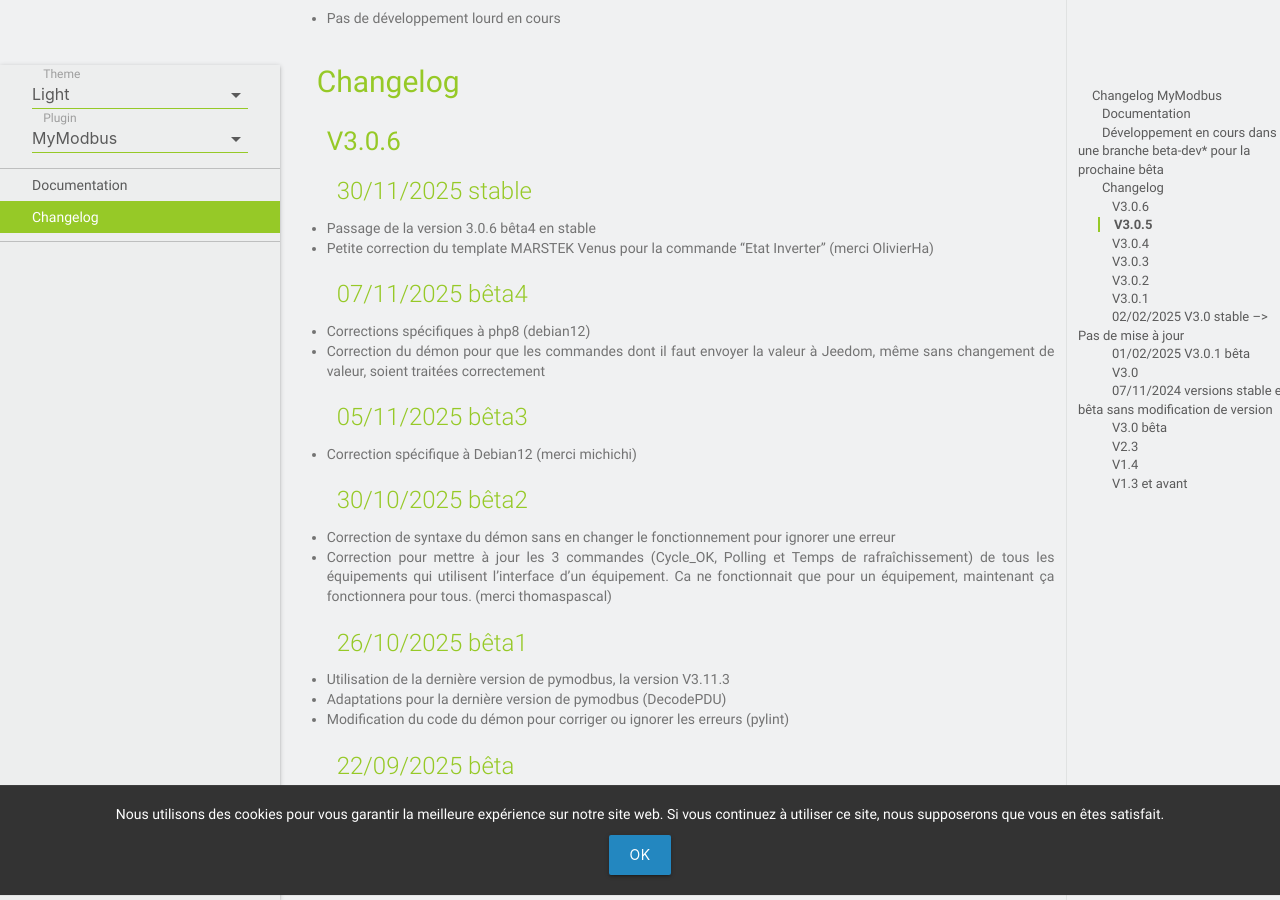
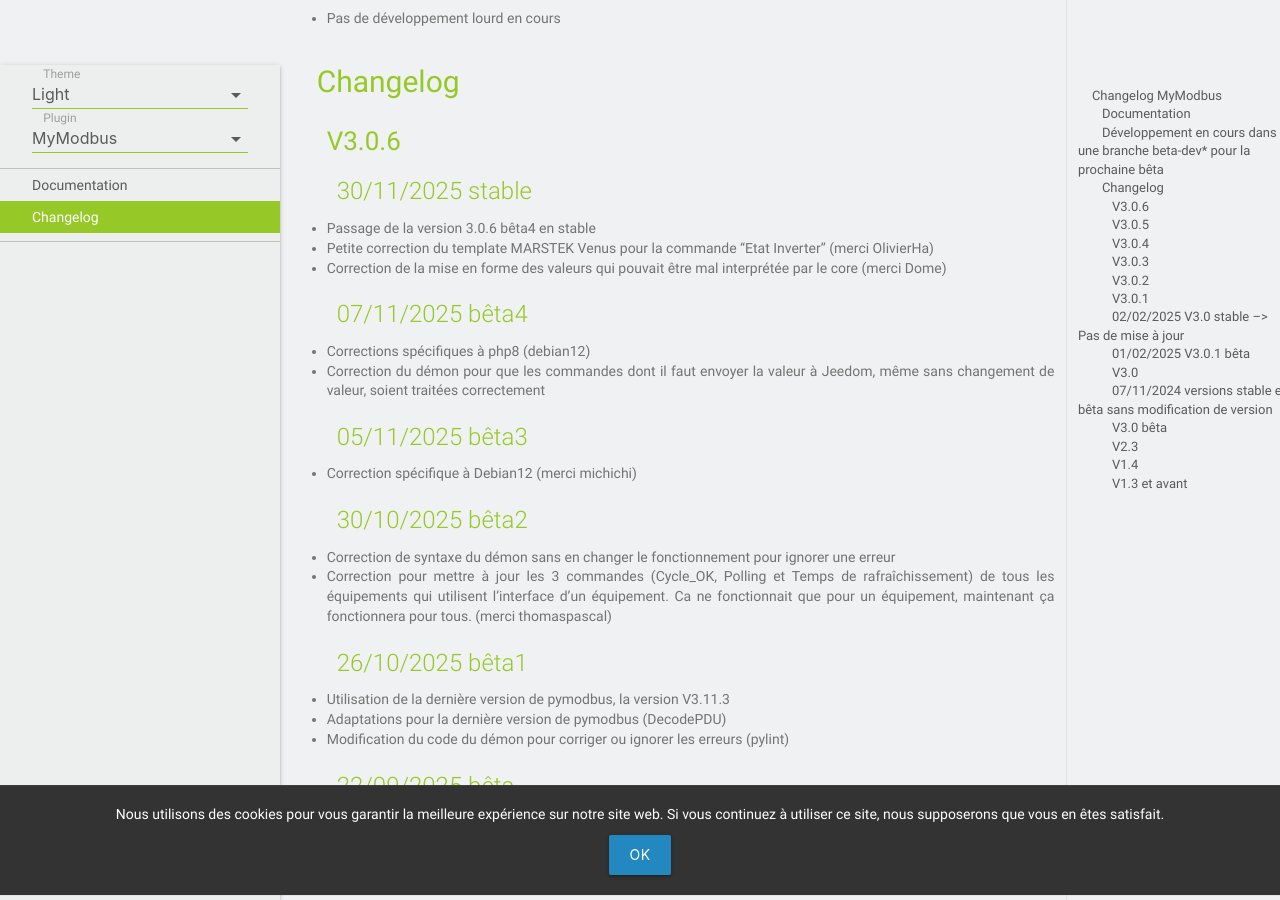
Before and after one commit to MrWaloo/jeedom-plugins-doc, a Jekyll site: the page built from docs/fr_FR/mymodbus_changelog.md, in a window 1280 px wide and 900 px high, scrolled down 369 px. Built offline with Jekyll 4.4.1, drawn with Linux system fonts in a browser that asks for light colours; emoji names are drawn with the system emoji font; our own code applies the rules of GitHub Pages for plain Markdown files.

Commit message:
Update mymodbus_changelog.md

```diff
--- a/docs/fr_FR/mymodbus_changelog.md
+++ b/docs/fr_FR/mymodbus_changelog.md
@@ -16,6 +16,7 @@
 
 - Passage de la version 3.0.6 bêta4 en stable
 - Petite correction du template MARSTEK Venus pour la commande "Etat Inverter" (merci OlivierHa)
+- Correction de la mise en forme des valeurs qui pouvait être mal interprétée par le core (merci Dome)
 
 #### 07/11/2025 bêta4
 
```
